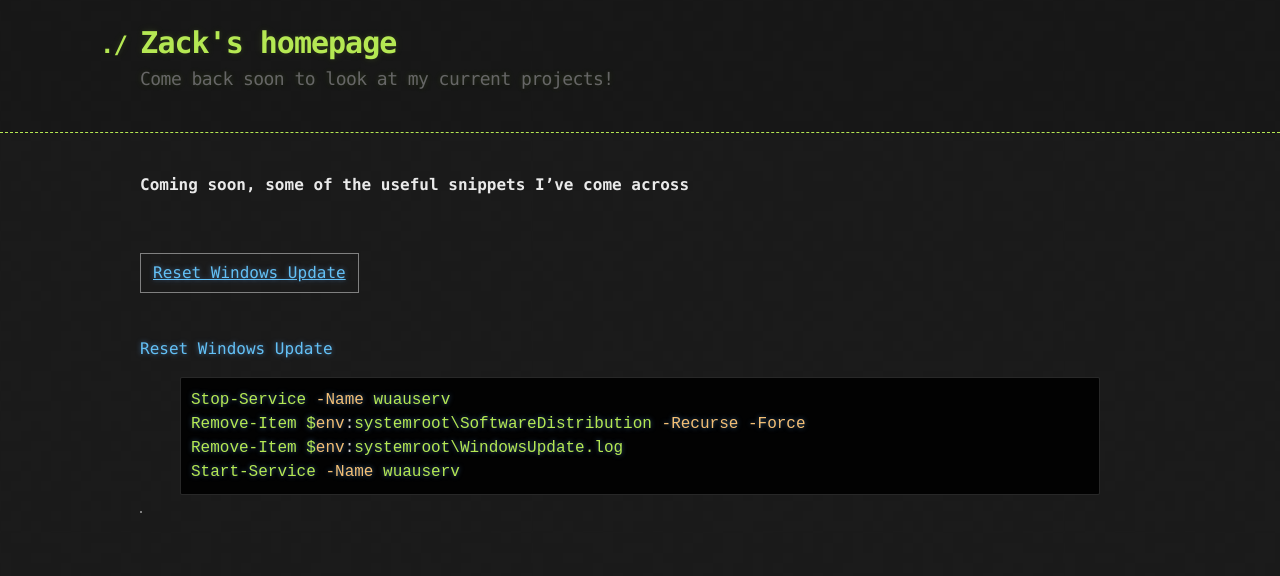
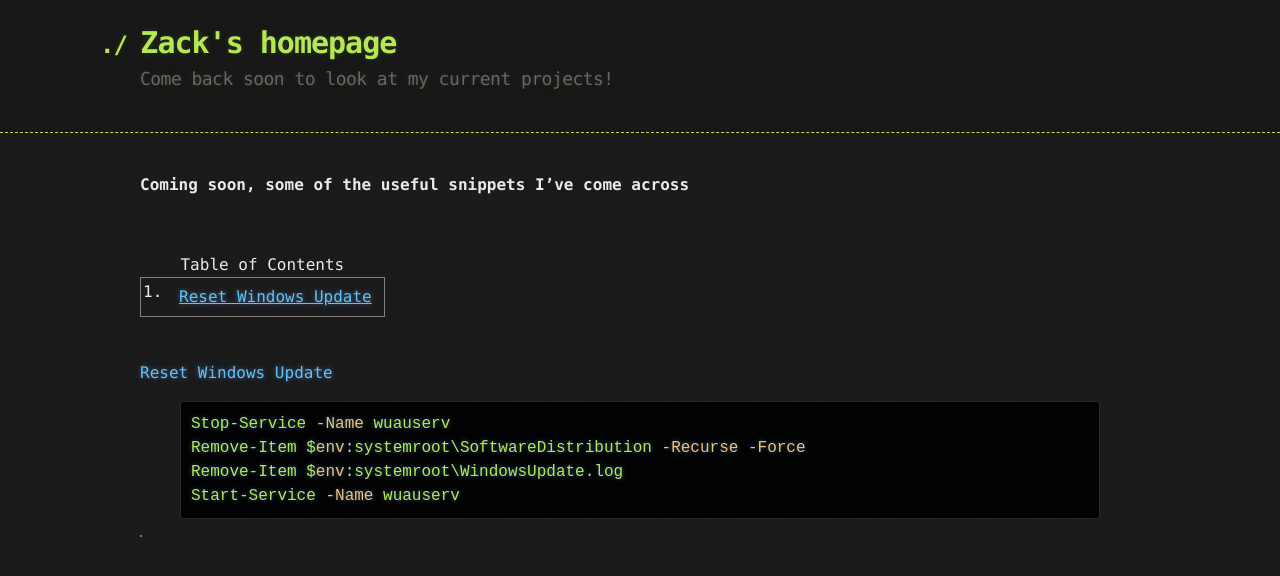
Before and after one commit to zackruiz77/zackruiz77.github.io, a Jekyll site: the page built from code_snippets.md, in a window 1280 px wide. Shown: the top 576 px of the page. Built offline with Jekyll 4.4.1, drawn with Linux system fonts in a browser that asks for light colours.

Commit message:
Add ToC numbers and title

```diff
--- a/_sass/jekyll-theme-hacker.scss
+++ b/_sass/jekyll-theme-hacker.scss
@@ -183,6 +183,15 @@ code.highlighter-rouge {
 table {
   margin: 0 0 20px 0;
   border: 1px solid gray;
+  counter-reset: rowNumber;
+}
+
+table tr::before {
+  display: table-cell;
+  counter-increment: rowNumber;
+  content: counter(rowNumber) ".";
+  padding-right: 0.3em;
+  text-align: right;
 }
 
 th {
--- a/code_snippets.md
+++ b/code_snippets.md
@@ -7,6 +7,7 @@ permalink: /snippets/
 
 <br>
 <table>
+    <caption>Table of Contents</caption>
     <td><a href="#WU_Reset">Reset Windows Update</a></td>
 <table>
 <br>
```
